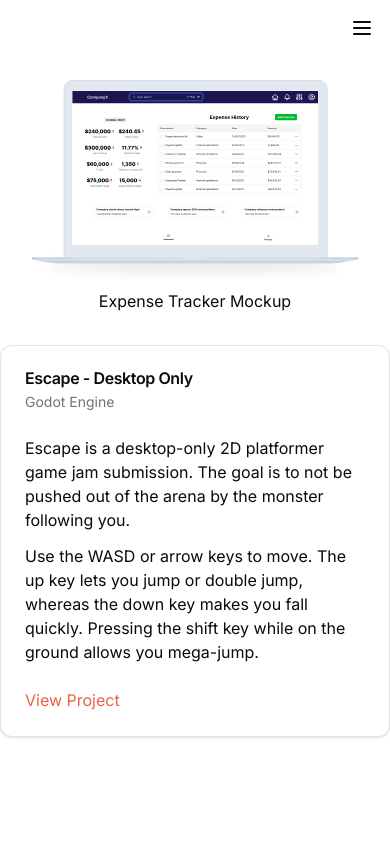
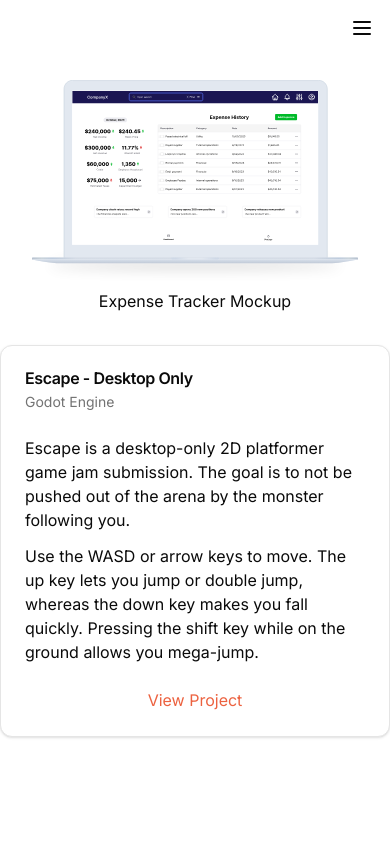
Before and after one commit to availe/Personal-Website-V2, a Next.js app: page /projects in a window 390 px wide. Shown: the top 844 px of the page. Built offline with nearby package versions, Linux system fonts and the light colour scheme.

Commit message:
center link mobile project entry

```diff
--- a/src/components/project/project-entry.tsx
+++ b/src/components/project/project-entry.tsx
@@ -82,7 +82,7 @@
         ))}
       </CardContent>
       {codeUrl && (
-        <CardFooter className={`flex ${imageLeft ? "" : "lg:flex-row-reverse"}`}>
+        <CardFooter className={`flex justify-center ${imageLeft ? "lg:justify-start" : "lg:justify-end"}`}>
           {callToActionLink(isInternal, codeUrl)}
         </CardFooter>
       )}
```
